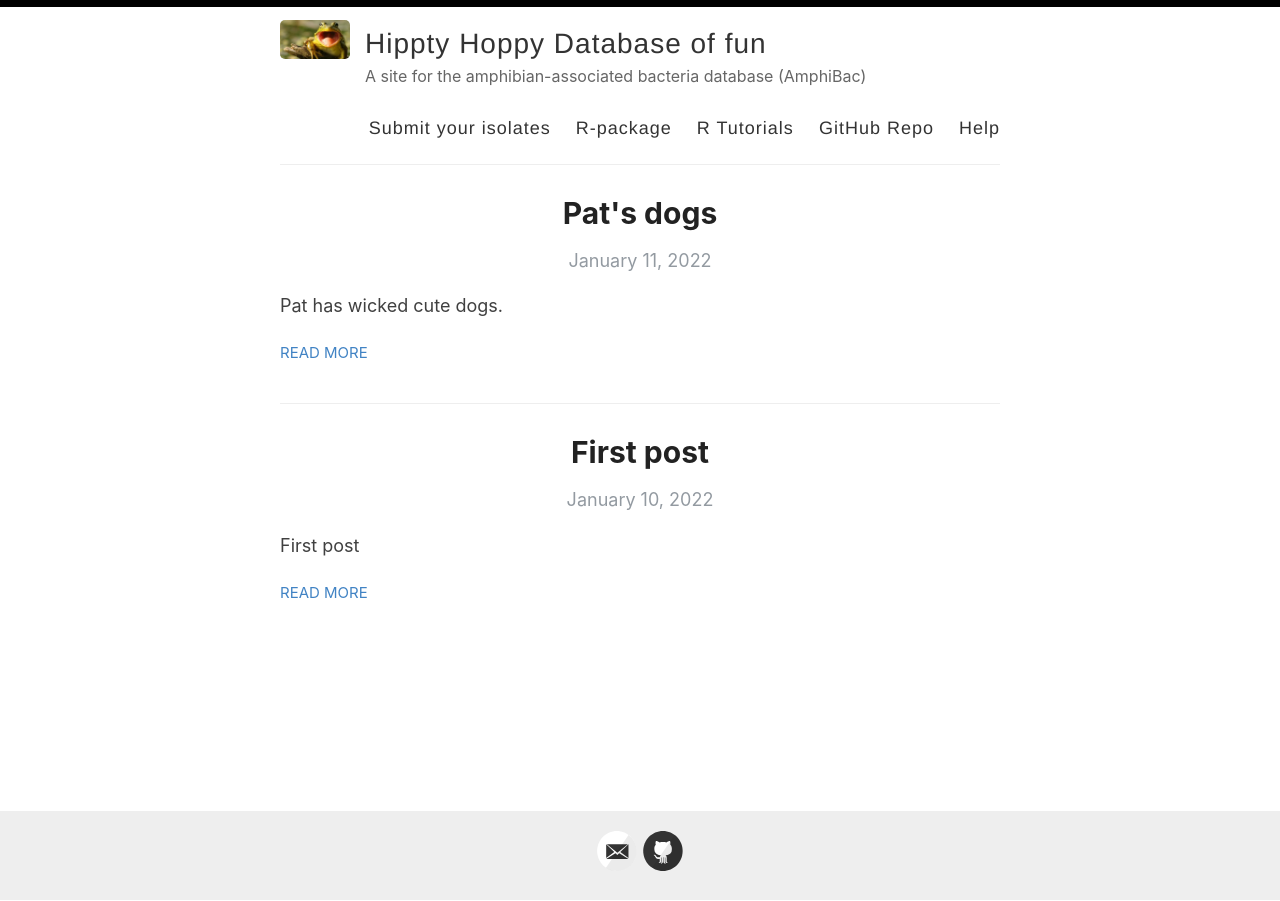
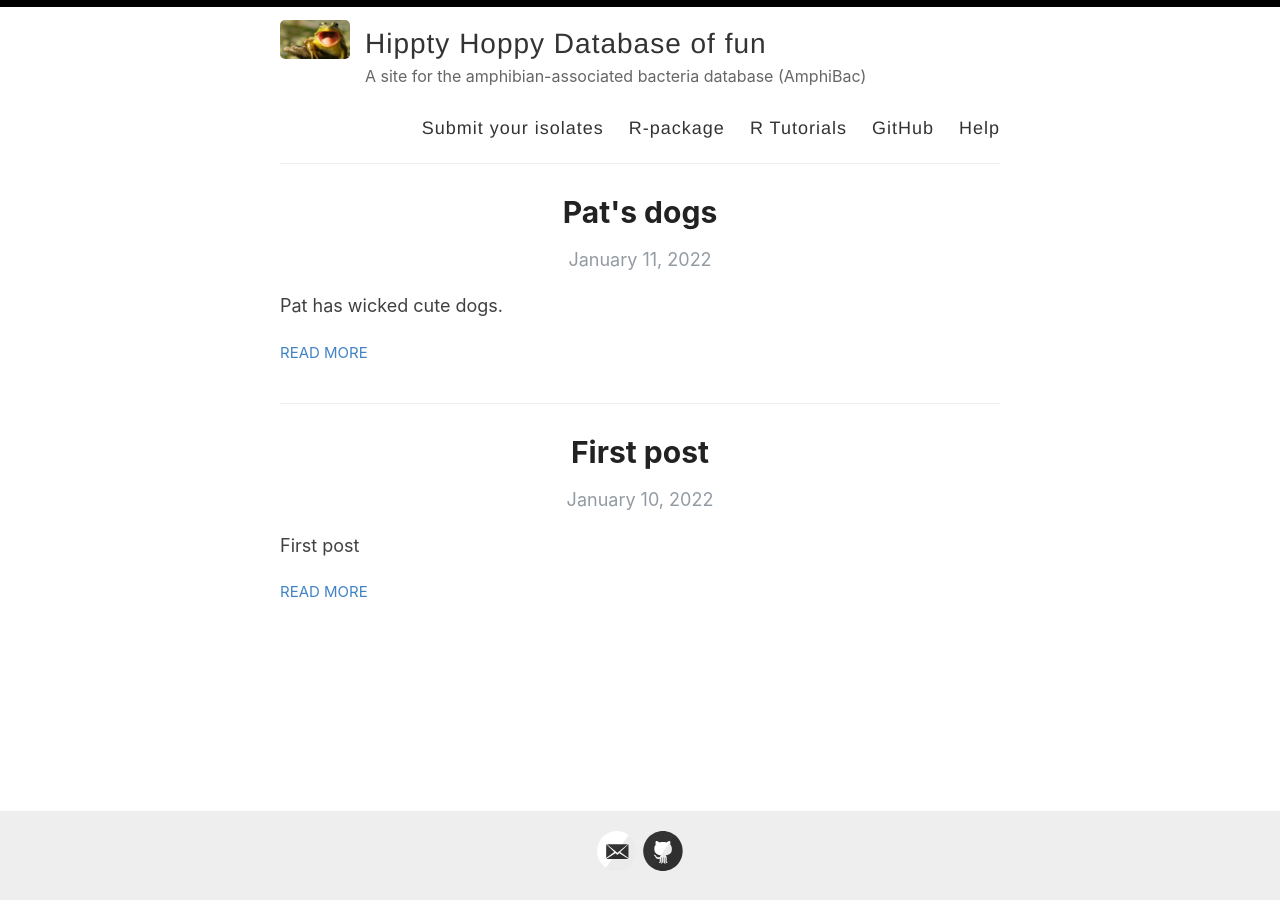
Before and after one commit to AmphiBac/AmphiBac.github.io, a Jekyll site: the page built from index.html, in a window 1280 px wide. Built offline with Jekyll 4.4.1, drawn with Linux system fonts in a browser that asks for light colours; the list of posts is cut into pages by our own code.

Commit message:
Update default.html

```diff
--- a/_layouts/default.html
+++ b/_layouts/default.html
@@ -5,7 +5,7 @@
     {% seo title=false %}
     {% include meta.html %}
 
-    <link rel="stylesheet" type="text/css" href="{{ pattyjk.github.io }}/assets/style.css" />
+    <link rel="stylesheet" type="text/css" href="{{ AmphiBac.github.io }}/assets/style.css" />
     <link rel="alternate" type="application/rss+xml" title="{{ site.name }} - {{ site.description }}" href="{{ site.baseurl }}/feed.xml" />
     <link rel="canonical" href="{{ site.url }}{{ page.url }}" />
 
@@ -31,7 +31,7 @@
                   <a href="/submit-isolates/">Submit your isolates</a>
               <a href="/r-package/">R-package</a>
               <a href="/r-tutorials/">R Tutorials</a>
-             <a href="http://github.com/pattyjk/pattyjk.github.io">GitHub Repo</a>
+             <a href="https://github.com/AmphiBac/AmphiBac.github.io">GitHub</a>
               <a href="/help/">Help</a>
             </nav>
           </header>
```
